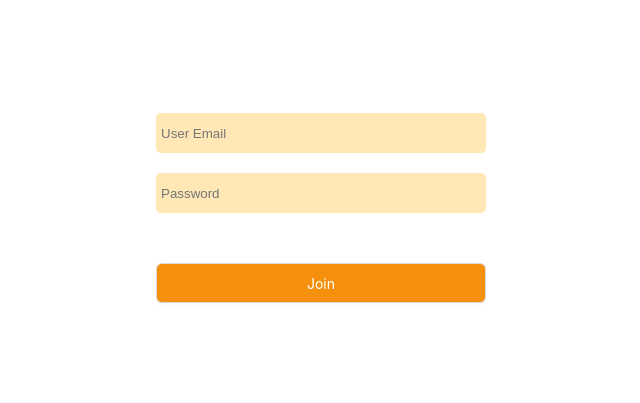
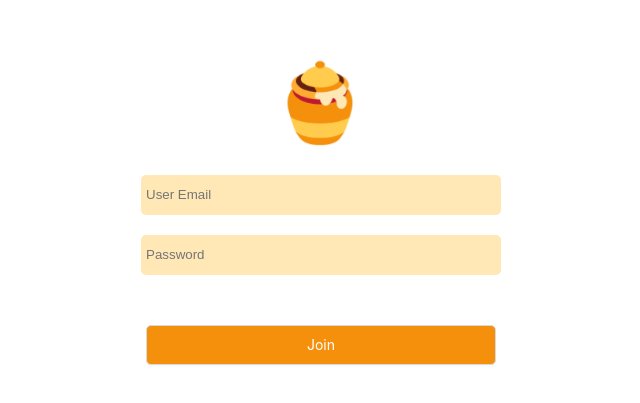
Before and after one commit to spotlight-xam/xam-web, a React (Vite) app: page /join in a window 1280 px wide. Shown: the part 177-580 px from the top of the page, without its empty margins (319-959 px from the left). Built offline with nearby package versions, Linux system fonts and the light colour scheme.

Commit message:
FIX : 이미지 수정
로그인, 회원가입 페이지에 사진이 안뜨는 오류 수정

```diff
--- a/src/screens/Join/Join.tsx
+++ b/src/screens/Join/Join.tsx
@@ -38,13 +38,26 @@ export function Join() {
         height: "100vh",
       }}
     >
-      <div style={{ display: "flex", flexDirection: "column", width: "350px" }}>
+      <div
+        style={{
+          display: "flex",
+          flexDirection: "column",
+          alignItems: "center",
+          width: "350px",
+        }}
+      >
+        <img
+          style={{ width: "100px", margin: "10px" }}
+          alt="Xam_IMG"
+          src="img/xam.png"
+        />
         <input
           style={{
             backgroundColor: "#FFE8B6",
             borderRadius: "5px",
             border: "none",
             height: "30px",
+            width: "100%",
             margin: "10px",
             padding: "5px",
           }}
@@ -58,6 +71,7 @@ export function Join() {
             borderRadius: "5px",
             border: "none",
             height: "30px",
+            width: "100%",
             margin: "10px",
             padding: "5px",
           }}
@@ -68,8 +82,10 @@ export function Join() {
         <Button
           style={{
             backgroundColor: "#F4900C",
+            borderRadius: "5px",
             color: "white",
             height: "40px",
+            width: "100%",
             margin: "40px 10px",
             padding: "5px",
           }}
--- a/src/screens/Login/Login.tsx
+++ b/src/screens/Login/Login.tsx
@@ -52,11 +52,18 @@ export function Login() {
         height: "100vh",
       }}
     >
-      <div style={{ display: "flex", flexDirection: "column", width: "350px" }}>
+      <div
+        style={{
+          display: "flex",
+          flexDirection: "column",
+          alignItems: "center",
+          width: "350px",
+        }}
+      >
         <img
           style={{ width: "100px", margin: "10px" }}
           alt="Xam_IMG"
-          src="img/xam.png"
+          src="img/xam.PNG"
         />
         <input
           style={{
@@ -64,6 +71,7 @@ export function Login() {
             borderRadius: "5px",
             border: "none",
             height: "30px",
+            width: "100%",
             margin: "10px",
             padding: "5px",
           }}
@@ -77,6 +85,7 @@ export function Login() {
             borderRadius: "5px",
             border: "none",
             height: "30px",
+            width: "100%",
             margin: "10px",
             padding: "5px",
           }}
@@ -87,8 +96,10 @@ export function Login() {
         <Button
           style={{
             backgroundColor: "#F4900C",
+            borderRadius: "5px",
             color: "white",
             height: "40px",
+            width: "100%",
             margin: "40px 10px",
             padding: "5px",
           }}
```
Also changed, not shown: public/img/xam.PNG (renamed from public/xam.PNG).
